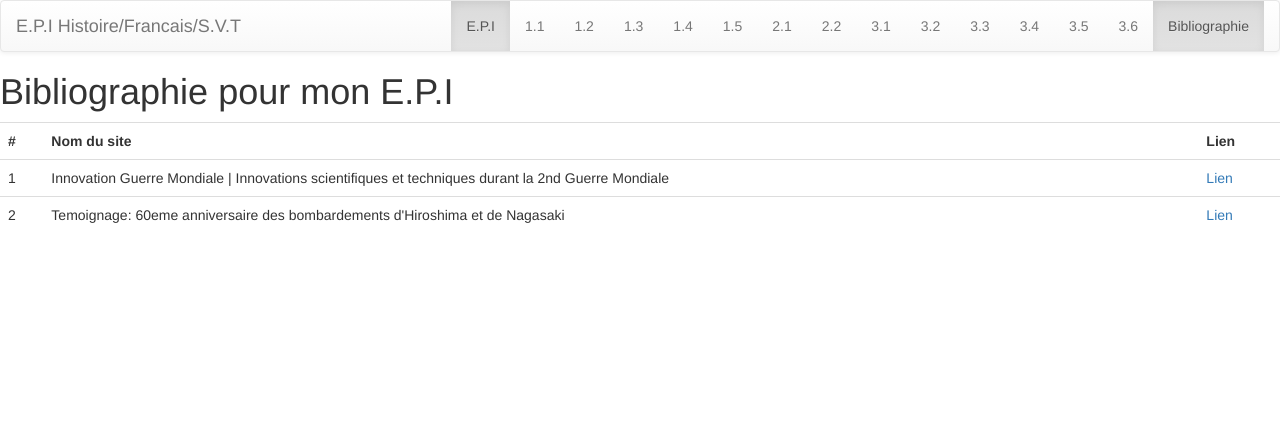
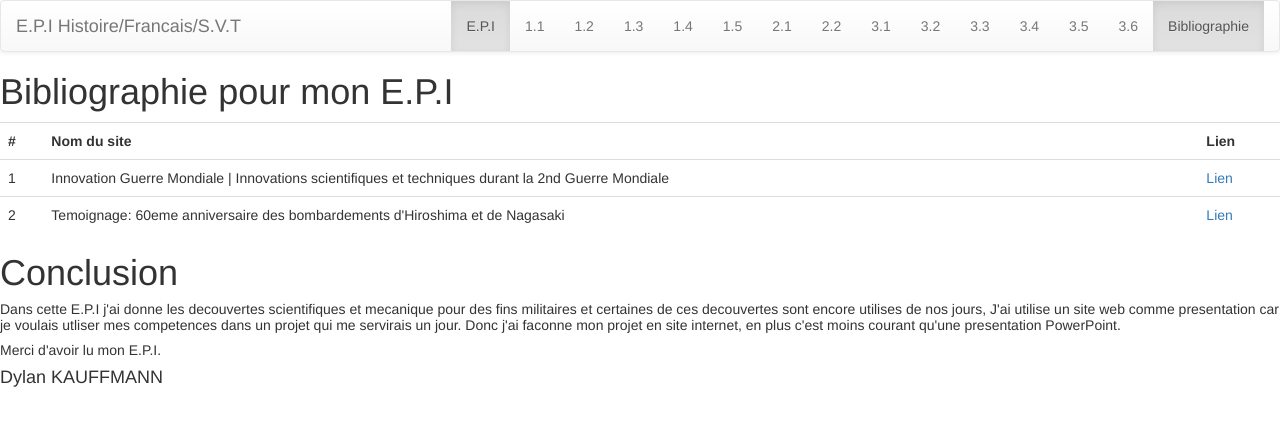
Before and after one commit to EdestyMilk/E.P.I-Histoire-Fran-ais-S.V.T, a plain HTML site: page part14.html in a window 1280 px wide. Drawn offline with nearby package versions, Linux system fonts and the light colour scheme.

Commit message:
Modified
MOdified

```diff
--- a/part14.html
+++ b/part14.html
@@ -18,7 +18,7 @@
         <span class="icon-bar"></span>
         <span class="icon-bar"></span>
       </button>
-      <a class="navbar-brand" href="#">E.P.I Histoire/Francais/S.V.T</a>
+      <a class="navbar-brand" href="index.html">E.P.I Histoire/Francais/S.V.T</a>
     </div>
 
     <!-- Collect the nav links, forms, and other content for toggling -->
@@ -67,4 +67,8 @@
     <td><a href="https://www.dissident-media.org/infonucleaire/temoig_futaba.html">Lien</a></td>
   </tr>
 </table>
+<h1>Conclusion</h1>
+<h5>Dans cette E.P.I j'ai donne les decouvertes scientifiques et mecanique pour des fins militaires et certaines de ces decouvertes sont encore utilises de nos jours, J'ai utilise un site web comme presentation car je voulais utliser mes competences dans un projet qui me servirais un jour. Donc j'ai faconne mon projet en site internet, en plus c'est moins courant qu'une presentation PowerPoint.</h5>
+<h5>Merci d'avoir lu mon E.P.I.</h5>
+<h4>Dylan KAUFFMANN</h4>
 </body>
```
